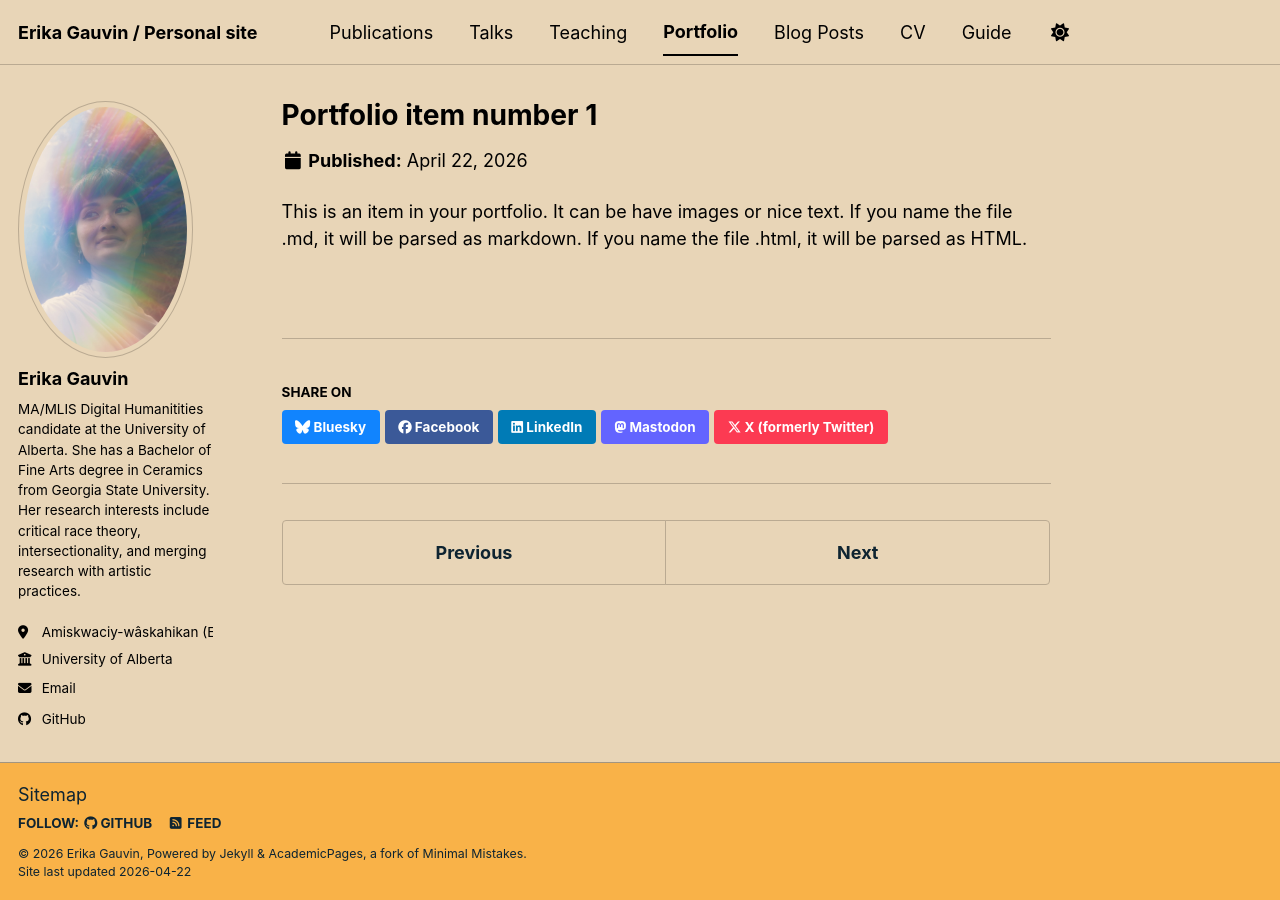
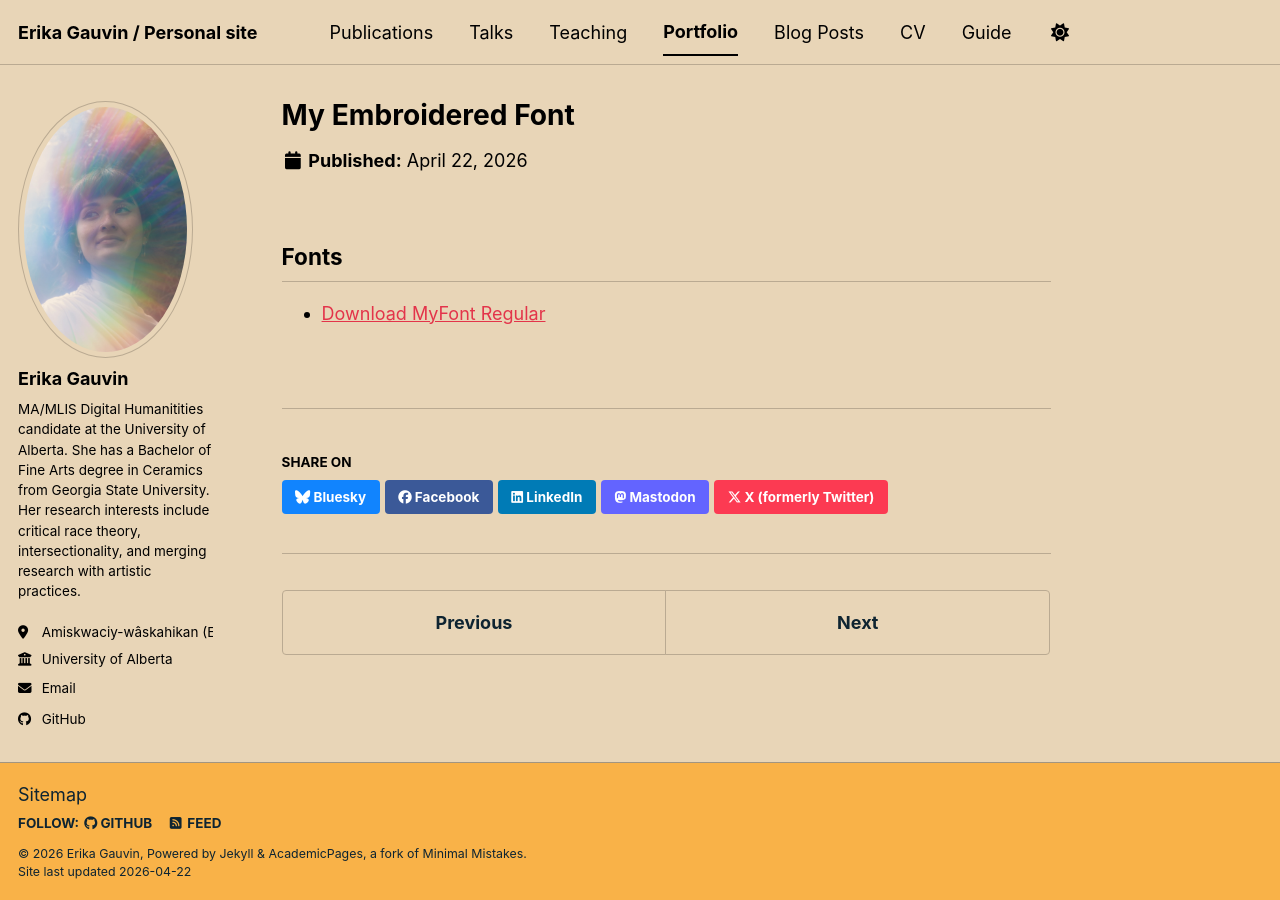
Before and after one commit to ecgauvin/about, a Jekyll site: the page built from _portfolio/portfolio-2.md, in a window 1280 px wide. Built offline with Jekyll 4.4.1, drawn with Linux system fonts in a browser that asks for light colours; a script bundle is joined from its source files by our own code; library files that are not in the unit come from our copies.

Commit message:
Update portfolio-2.md

```diff
--- a/_portfolio/portfolio-2.md
+++ b/_portfolio/portfolio-2.md
@@ -1,7 +1,9 @@
 ---
-title: "Portfolio item number 1"
-excerpt: "Short description of portfolio item number 1<br/><img src='/images/500x300.png'>"
+title: "My Embroidered Font"
+excerpt: This is my embroidered font that you can load and use for yourself! "<br/><img src=''>"
 
 ---
 
-This is an item in your portfolio. It can be have images or nice text. If you name the file .md, it will be parsed as markdown. If you name the file .html, it will be parsed as HTML.
+## Fonts
+
+- [Download MyFont Regular](./files/Chijiri1-Regular.ttf)
```
